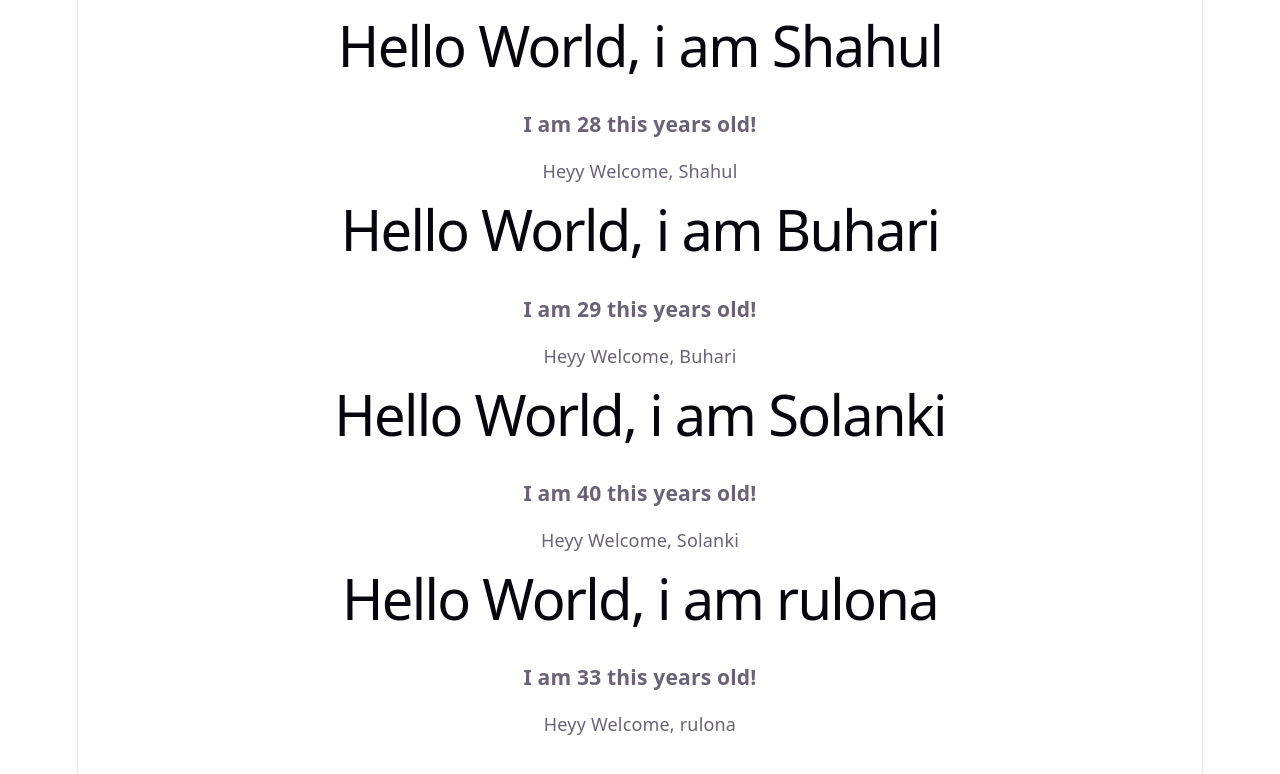
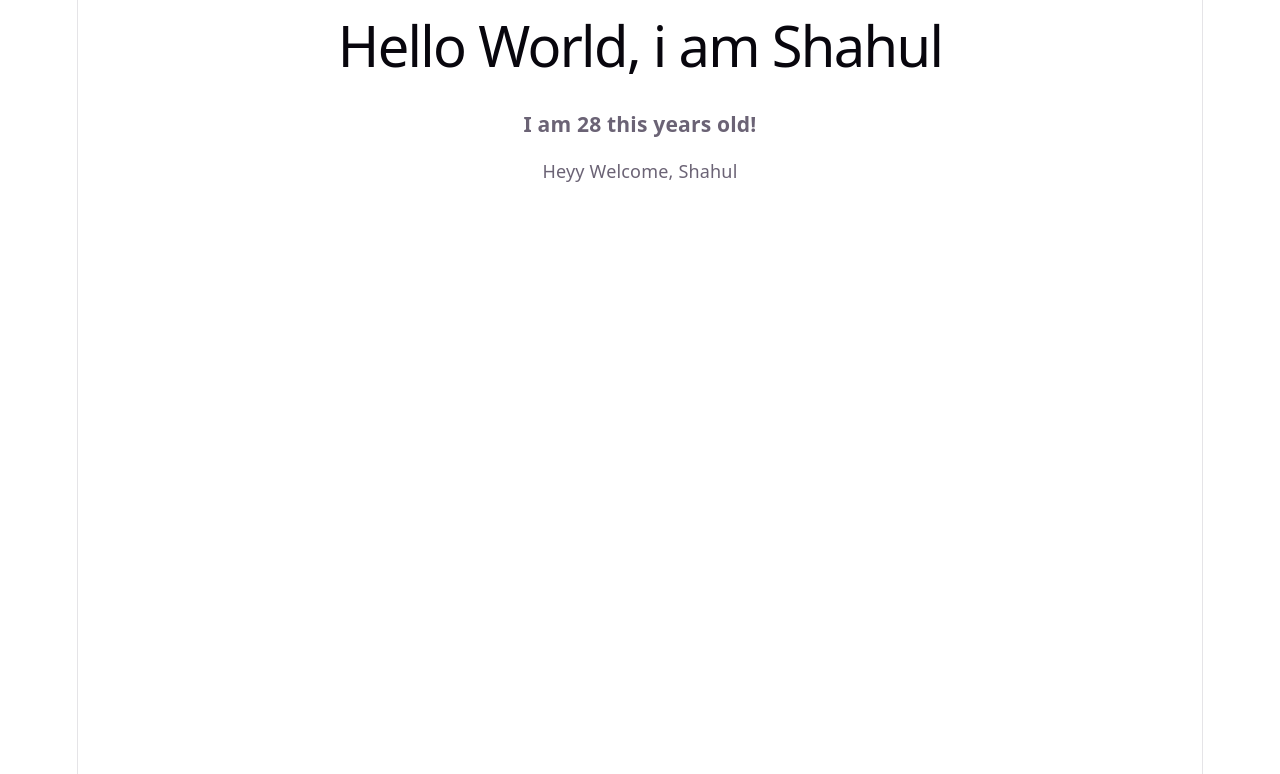
Before and after one commit to tufgeppws/react-course-app, a React (Vite) app: page / in a window 1280 px wide. Shown: the top 774 px of the page. Built offline with nearby package versions, Linux system fonts and the light colour scheme.

Commit message:
Conditional rendering of Greeting Component

```diff
--- a/src/App.jsx
+++ b/src/App.jsx
@@ -12,13 +12,10 @@ function Greeting({name,age}){
 }
 
 function App() {
-
+  const showGreeting = true;
   return (
     <>
-      <Greeting name={"Shahul"} age={28}/>
-      <Greeting name={"Buhari"} age={29}/>
-      <Greeting name={"Solanki"} age={40}/>
-      <Greeting name={"rulona"} age={33}/>
+      {showGreeting && <Greeting name={"Shahul"} age={28}/>}
     </>
   )
 }
```
